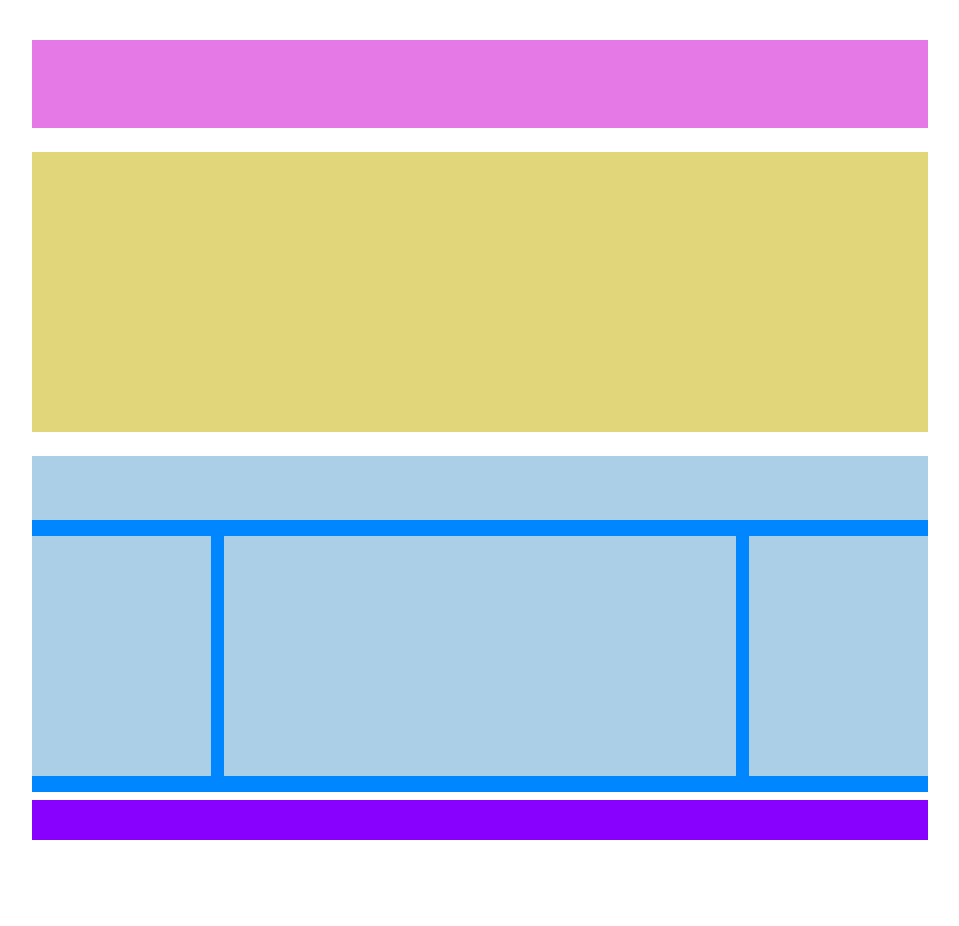
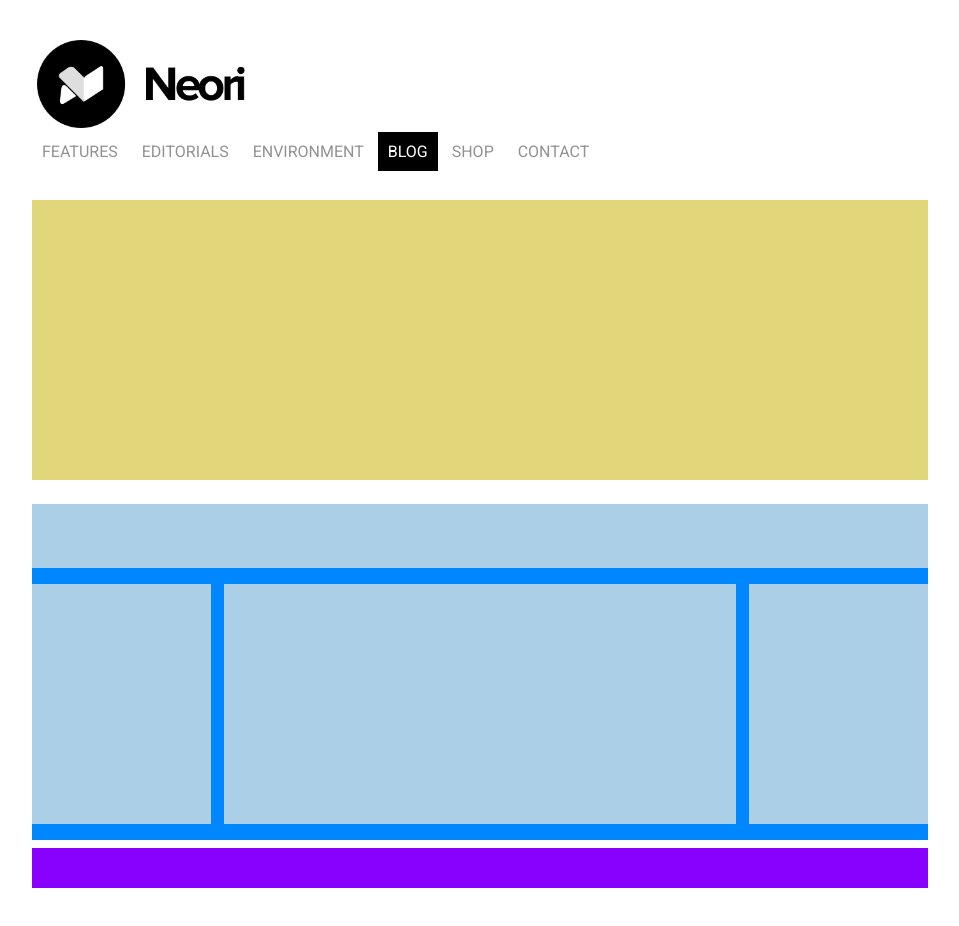
Before and after one commit to catclou/htmlcss-wp, a plain HTML site: page index.html in a window 1280 px wide. Shown: the whole page, without its empty margins (160-1119 px from the left). Before the commit the page ends 880 px from the top, so only its background shows below. Drawn offline with Linux system fonts and the light colour scheme.

Commit message:
wrote header w/logo+navbar+hover feature

```diff
--- a/assets/css/style.css
+++ b/assets/css/style.css
@@ -3,6 +3,7 @@
 	padding: 0;
 	margin: 0;
 	box-sizing: border-box;
+    font-family: 'Roboto', sans-serif;
 }
 /* reset ends here */
 
@@ -27,9 +28,36 @@ footer {
 }
 
 header {
-    background-color: #e579e6;
-    height: calc(100vh - 35vh - 3vh - 42vh - 4vh - 5vh);
+    height: 17vh;
     margin-bottom: 3vh;
+}
+
+.logo {
+    height: 11vh;
+    padding-left: 5px;
+}
+
+li {
+    display: inline-block;
+    margin: 0;
+    padding: 0;
+}
+
+a {
+	display: inline-block;
+	text-decoration: none;
+	padding: 10px;
+    color: #929292;
+}
+
+.active {
+    background-color: black;
+    color: white;
+}
+
+li:hover a {
+	background-color: #929292;
+    color: white;
 }
 
 .yellow-container {
--- a/index.html
+++ b/index.html
@@ -6,6 +6,9 @@
     <meta http-equiv="X-UA-Compatible" content="IE=edge">
     <meta name="viewport" content="width=device-width, initial-scale=1.0">
     <link rel="stylesheet" href="./assets/css/style.css">
+    <link rel="preconnect" href="https://fonts.googleapis.com">
+    <link rel="preconnect" href="https://fonts.gstatic.com" crossorigin>
+    <link href="https://fonts.googleapis.com/css2?family=Roboto:wght@300;400;500;700;900&display=swap" rel="stylesheet">
     <title>BooleanPress</title>
 </head>
 
@@ -15,6 +18,23 @@
 
         <!-- header -->
         <header>
+
+            <!-- logo and name -->
+            <div>
+                <img class="logo" src="./assets/img/logo.png" alt="Neori's logo">
+            </div>
+
+            <!-- navbar -->
+            <nav>
+                <ul>
+                    <li><a href="#">FEATURES</a></li>
+                    <li><a href="#">EDITORIALS</a></li>
+                    <li><a href="#">ENVIRONMENT</a></li>
+                    <li><a class="active" href="#">BLOG</a></li>
+                    <li><a href="#">SHOP</a></li>
+                    <li><a href="#">CONTACT</a></li>
+                </ul>
+            </nav>
 
         </header>
 
```
Also changed, not shown: assets/img/banner-2.jpg (added), assets/img/banner.jpg (added), assets/img/img-1.jpg (added), assets/img/img-2.jpg (added), assets/img/img-3.jpg (added), assets/img/img-4.jpg (added), assets/img/img-5.jpg (added), assets/img/img-6.jpg (added), assets/img/logo.png (added).
